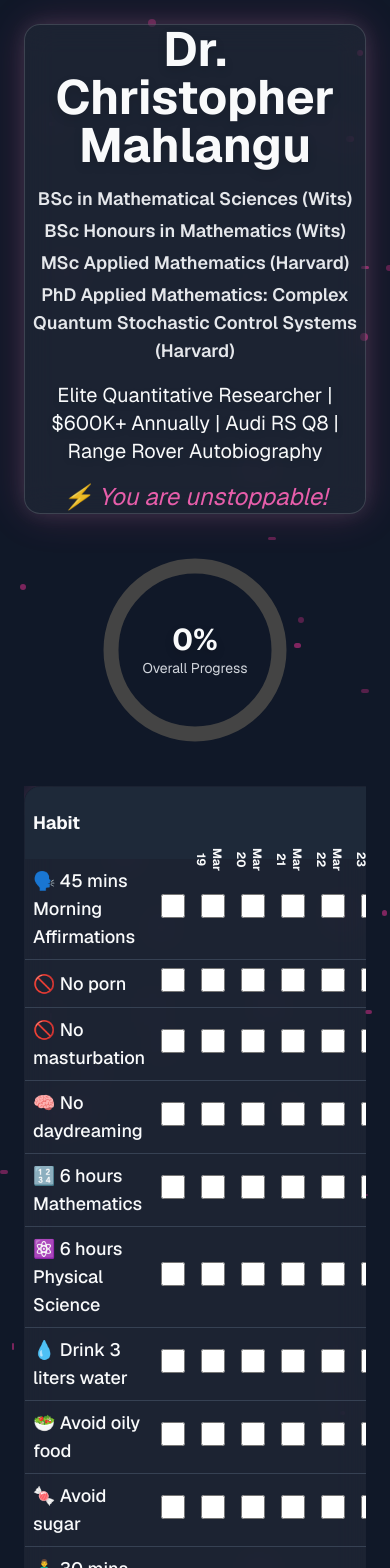
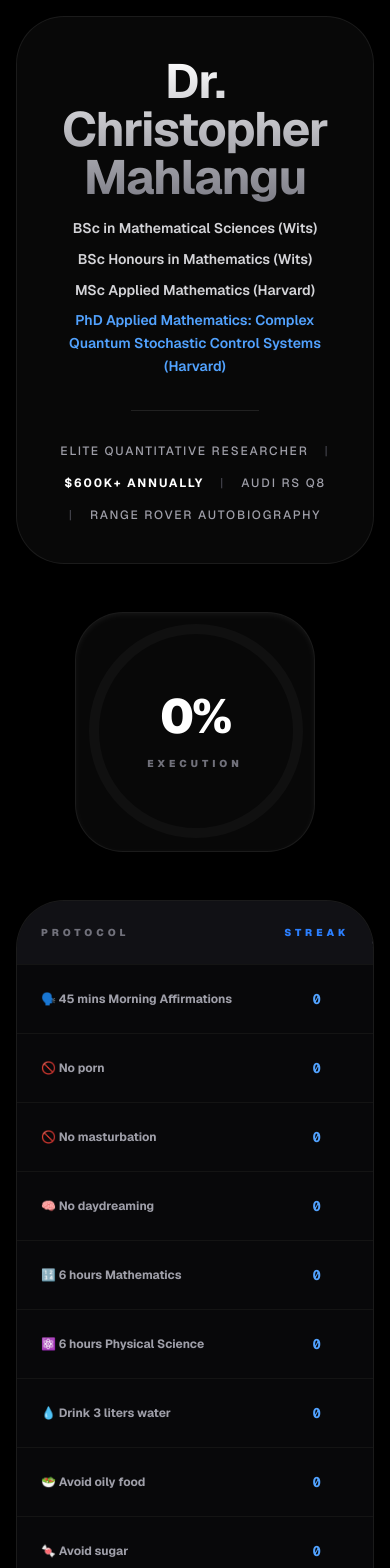
Before and after one commit to christophermahlangu/drmahlangu-app, a Next.js app: page / in a window 390 px wide. Shown: the top 1568 px of the page. Built offline with nearby package versions, Linux system fonts and the light colour scheme.

Commit message:
Liquid Glass Credentials Upgrade

```diff
--- a/app/page.tsx
+++ b/app/page.tsx
@@ -33,55 +33,25 @@ function generateDates() {
 
 const dates = generateDates();
 
-const dailyMessages = [
-  "✨ Today is your day — make it legendary!",
-  "🔥 Keep pushing — every check counts!",
-  "💎 Build habits, build yourself.",
-  "🚀 Small steps = giant leaps.",
-  "🌟 Believe in the process.",
-  "⚡ You are unstoppable!",
-  "🌈 Glow with your habits!",
-  "💫 Every check is progress!",
-];
-
 export default function Home() {
   const [checkboxes, setCheckboxes] = useState<Record<string, boolean>>({});
-  const [dailyMessage, setDailyMessage] = useState("");
-  const [width, setWidth] = useState(0);
-  const [height, setHeight] = useState(0);
-  const [messageIndex, setMessageIndex] = useState(0);
+  const [mounted, setMounted] = useState(false);
+  const [windowSize, setWindowSize] = useState({ width: 0, height: 0 });
 
   useEffect(() => {
     const saved = localStorage.getItem("mahlanguTracker");
     if (saved) setCheckboxes(JSON.parse(saved));
-
-    setWidth(window.innerWidth);
-    setHeight(window.innerHeight);
-
-    // Set initial daily message randomly
-    setMessageIndex(Math.floor(Math.random() * dailyMessages.length));
+    setWindowSize({ width: window.innerWidth, height: window.innerHeight });
+    setMounted(true);
   }, []);
 
   useEffect(() => {
-    localStorage.setItem("mahlanguTracker", JSON.stringify(checkboxes));
-  }, [checkboxes]);
-
-  // Rotate daily message every 10s
-  useEffect(() => {
-    const interval = setInterval(() => {
-      setMessageIndex(prev => (prev + 1) % dailyMessages.length);
-    }, 10000);
-    return () => clearInterval(interval);
-  }, []);
+    if (mounted) localStorage.setItem("mahlanguTracker", JSON.stringify(checkboxes));
+  }, [checkboxes, mounted]);
 
   const toggle = (habit: string, date: string) => {
     const key = `${habit}-${date}`;
     setCheckboxes(prev => ({ ...prev, [key]: !prev[key] }));
-  };
-
-  const dailyProgress = (date: string) => {
-    const checked = habits.filter(h => checkboxes[`${h}-${date}`]).length;
-    return (checked / habits.length) * 100;
   };
 
   const overallProgress = () => {
@@ -100,189 +70,161 @@ export default function Home() {
     return streak;
   };
 
+  if (!mounted) return null;
+
   return (
-    <main className="min-h-screen p-6 font-sans relative overflow-hidden bg-gray-900 text-gray-50">
-      {/* Background particles */}
-      <div className="absolute inset-0 pointer-events-none">
-        {Array.from({ length: 50 }).map((_, i) => (
-          <div
-            key={i}
-            className="absolute bg-pink-500 rounded-full opacity-30 animate-pulse"
-            style={{
-              width: `${Math.random() * 6 + 2}px`,
-              height: `${Math.random() * 6 + 2}px`,
-              top: `${Math.random() * 100}%`,
-              left: `${Math.random() * 100}%`,
-              animationDelay: `${Math.random() * 5}s`,
-            }}
-          />
-        ))}
+    <main className="min-h-screen bg-[#000] text-white p-4 md:p-10 font-sans selection:bg-blue-500/30 relative overflow-x-hidden antialiased">
+
+      {/* --- APPLE VIBRANT BACKGROUND --- */}
+      <div className="fixed inset-0 -z-10 bg-[#020205]">
+        <div className="absolute top-[-25%] left-[-10%] w-[90%] h-[80%] rounded-full bg-blue-600/15 blur-[180px] animate-pulse" />
+        <div className="absolute bottom-[-15%] right-[-10%] w-[70%] h-[70%] rounded-full bg-indigo-600/10 blur-[150px]" />
       </div>
 
       {/* Confetti on 100% */}
-      {overallProgress() === 100 && <Confetti width={width} height={height} recycle={false} numberOfPieces={150} />}
+      {overallProgress() === 100 && <Confetti width={windowSize.width} height={windowSize.height} recycle={false} />}
 
-      {/* Vision Board */}
-      <div className="max-w-4xl mx-auto text-center space-y-4 mb-10 glass-panel">
-        <h1 className="text-5xl font-bold drop-shadow-lg">Dr. Christopher Mahlangu</h1>
-        <div className="space-y-1 text-lg font-semibold text-gray-200">
+      <div className="max-w-6xl mx-auto space-y-12">
+
+        {/* --- IDENTITY HEADER (Liquid Glass Style) --- */}
+        <header className="liquid-glass p-10 md:p-16 text-center shadow-2xl">
+          <h1 className="text-5xl md:text-7xl font-bold tracking-tight bg-clip-text text-transparent bg-gradient-to-b from-white to-zinc-500 pb-4">
+            Dr. Christopher Mahlangu
+          </h1>
+
+          <div className="space-y-2 text-sm md:text-base font-semibold text-zinc-300 max-w-4xl mx-auto leading-relaxed">
             <p>BSc in Mathematical Sciences (Wits)</p>
             <p>BSc Honours in Mathematics (Wits)</p>
             <p>MSc Applied Mathematics (Harvard)</p>
-          <p>PhD Applied Mathematics: Complex Quantum Stochastic Control Systems (Harvard)</p>
-        </div>
-        <p className="text-xl mt-3 drop-shadow-md">
-          Elite Quantitative Researcher | $600K+ Annually | Audi RS Q8 | Range Rover Autobiography
-        </p>
-        <p className="text-2xl italic text-pink-400 animate-pulse transition-all duration-1000">{dailyMessages[messageIndex]}</p>
+            <p className="text-blue-400">PhD Applied Mathematics: Complex Quantum Stochastic Control Systems (Harvard)</p>
           </div>
 
-      {/* Circular Overall Progress */}
-      <div className="relative w-48 h-48 mx-auto mb-10">
-        <svg className="w-48 h-48 transform -rotate-90">
-          <circle cx="96" cy="96" r="84" stroke="#444" strokeWidth="15" fill="none" />
+          <div className="h-[1px] w-32 bg-white/10 mx-auto my-8" />
+
+          <div className="flex flex-wrap justify-center gap-4 text-xs md:text-sm font-medium tracking-[0.15em] text-zinc-400 uppercase">
+             <span>Elite Quantitative Researcher</span>
+             <span className="text-zinc-700">|</span>
+             <span className="text-white font-bold">$600K+ Annually</span>
+             <span className="text-zinc-700">|</span>
+             <span>Audi RS Q8</span>
+             <span className="text-zinc-700">|</span>
+             <span>Range Rover Autobiography</span>
+          </div>
+        </header>
+
+        {/* --- LIQUID PROGRESS RING --- */}
+        <div className="flex justify-center">
+            <div className="liquid-glass p-8 flex flex-col items-center gap-4 rounded-full w-60 h-60 justify-center relative shadow-inner shadow-white/5">
+                <svg className="absolute inset-0 w-full h-full transform -rotate-90">
+                    <circle cx="120" cy="120" r="102" stroke="rgba(255,255,255,0.03)" strokeWidth="10" fill="none" />
                     <circle
-            cx="96"
-            cy="96"
-            r="84"
-            stroke="url(#gradient)"
-            strokeWidth="15"
+                        cx="120" cy="120" r="102"
+                        stroke="url(#liquid-blue)"
+                        strokeWidth="10"
                         fill="none"
-            strokeDasharray={2 * Math.PI * 84}
-            strokeDashoffset={2 * Math.PI * 84 * (1 - overallProgress() / 100)}
+                        strokeDasharray={2 * Math.PI * 102}
+                        strokeDashoffset={2 * Math.PI * 102 * (1 - overallProgress() / 100)}
                         strokeLinecap="round"
-            style={{ transition: "stroke-dashoffset 1s ease-out" }}
+                        className="transition-all duration-1000"
                     />
                     <defs>
-            <linearGradient id="gradient" x1="0" y1="0" x2="1" y2="1">
-              <stop offset="0%" stopColor="#3B82F6" />
-              <stop offset="100%" stopColor="#EC4899" />
+                        <linearGradient id="liquid-blue" x1="0" y1="0" x2="1" y2="1">
+                            <stop offset="0%" stopColor="#0A84FF" />
+                            <stop offset="100%" stopColor="#5E5CE6" />
                         </linearGradient>
                     </defs>
                 </svg>
-        <div className="absolute inset-0 flex flex-col items-center justify-center">
-          <span className="text-3xl font-bold drop-shadow-lg">{overallProgress().toFixed(0)}%</span>
-          <span className="text-sm text-gray-300">Overall Progress</span>
+                <span className="text-5xl font-black tracking-tighter">{overallProgress().toFixed(0)}%</span>
+                <span className="text-[10px] uppercase tracking-[0.4em] text-zinc-500 font-black">Execution</span>
             </div>
         </div>
 
-      {/* Habit Tracker Table */}
-      <div className="overflow-x-auto w-full max-w-6xl mb-10 relative z-10">
-        <table className="border-collapse w-full shadow-lg rounded-3xl overflow-hidden glass-panel">
-          <thead className="bg-gray-800 bg-opacity-40">
-            <tr>
-              <th className="sticky top-0 bg-gray-800 bg-opacity-40 z-10 p-2 text-left text-lg">Habit</th>
+        {/* --- THE GRID (Apple Table style) --- */}
+        <div className="liquid-glass rounded-[48px] overflow-hidden border border-white/5 shadow-2xl mb-20">
+          <div className="overflow-x-auto">
+            <table className="w-full border-collapse">
+              <thead>
+                <tr className="bg-white/[0.04] border-b border-white/5">
+                  <th className="sticky left-0 z-30 bg-[#111115] p-6 text-left text-[10px] font-black uppercase tracking-[0.4em] text-zinc-500 min-w-[260px]">Protocol</th>
                   {dates.map(date => (
-                <th key={date} className="p-2 text-center text-xs rotate-90 origin-bottom">{date}</th>
+                    <th key={date} className="p-4 text-[10px] font-bold text-zinc-500 border-r border-white/5 min-w-[64px]">
+                      <div className="rotate-[-90deg] whitespace-nowrap">{date}</div>
+                    </th>
                   ))}
-              <th className="sticky top-0 bg-gray-800 bg-opacity-40 z-10 p-2 text-center text-lg">Progress</th>
-              <th className="sticky top-0 bg-gray-800 bg-opacity-40 z-10 p-2 text-center text-lg">Streak 🔥</th>
+                  <th className="sticky right-0 z-30 bg-[#111115] p-6 text-center text-[10px] font-black uppercase tracking-[0.4em] text-blue-500">Streak</th>
                 </tr>
               </thead>
-          <tbody>
+              <tbody className="divide-y divide-white/5">
                 {habits.map(habit => (
-              <tr key={habit} className="border-b border-gray-700 hover:bg-white hover:bg-opacity-10 transition relative">
-                <td className="p-2 font-medium text-lg">{habit}</td>
+                  <tr key={habit} className="group hover:bg-white/[0.02] transition-colors">
+                    <td className="sticky left-0 z-20 bg-[#08080a] p-6 text-xs font-bold text-zinc-400 group-hover:text-white transition-colors">
+                      {habit}
+                    </td>
                     {dates.map(date => {
                       const key = `${habit}-${date}`;
                       return (
-                    <td key={key} className="p-2 text-center relative">
-                      <input
-                        type="checkbox"
-                        className="neon-checkbox w-6 h-6 cursor-pointer accent-gradient hover:scale-125 transition transform duration-300"
-                        checked={!!checkboxes[key]}
-                        onChange={() => toggle(habit, date)}
-                      />
-                      {checkboxes[key] && (
-                        <span className="absolute -top-1 -right-1 text-pink-400 animate-pulse">✨</span>
-                      )}
+                        <td key={key} className="p-0 border-r border-white/5">
+                          <button
+                            onClick={() => toggle(habit, date)}
+                            className={`w-full h-16 flex items-center justify-center transition-all ${
+                                checkboxes[key] ? 'bg-blue-500/[0.08]' : 'hover:bg-white/[0.04]'
+                            }`}
+                          >
+                            <div className={`w-6 h-6 rounded-full border-2 transition-all duration-500 flex items-center justify-center ${
+                              checkboxes[key] ? 'bg-blue-500 border-blue-400 shadow-[0_0_20px_rgba(10,132,255,0.5)] scale-110' : 'border-zinc-800'
+                            }`}>
+                              {checkboxes[key] && <span className="text-white text-[12px] font-black">✓</span>}
+                            </div>
+                          </button>
                         </td>
                       );
                     })}
-                <td className="p-2 text-center text-lg font-bold">
-                  {(
-                    habits.filter(h => dates.some(date => checkboxes[`${h}-${date}`])).length /
-                    habits.length *
-                    100
-                  ).toFixed(0)}
-                  %
-                </td>
-                <td className="p-2 text-center text-lg font-semibold">
-                  {habitStreak(habit)} {habitStreak(habit) > 0 && <span className="neon-star">⭐</span>}
+                    <td className="sticky right-0 z-20 bg-[#08080a] p-6 text-center font-mono text-blue-400 text-sm font-bold border-l border-white/5">
+                      {habitStreak(habit)}
                     </td>
                   </tr>
                 ))}
               </tbody>
             </table>
           </div>
-
-      {/* Motivational Link */}
-      <div className="text-center z-10 relative">
-        <a
-          href="https://www.youtube.com/watch?v=dQw4w9WgXcQ"
-          target="_blank"
-          className="px-6 py-3 bg-pink-500 text-white rounded-full shadow-lg hover:bg-pink-600 transition duration-300 font-semibold"
-        >
-          Need Motivation? Click Here!
-        </a>
         </div>
 
-      {/* --- NEON / GLOSSY CSS --- */}
+        <footer className="py-16 text-center space-y-4">
+            <div className="h-[1px] w-12 bg-zinc-800 mx-auto" />
+            <p className="text-[9px] text-zinc-700 tracking-[0.8em] uppercase font-black">
+              Mahlangu QuantumOS // High Fidelity Execution
+            </p>
+        </footer>
+      </div>
+
+      {/* --- LIQUID GLASS ENHANCEMENT --- */}
       <style jsx global>{`
-        .glass-panel {
-          background: rgba(255, 255, 255, 0.05);
-          backdrop-filter: blur(15px);
-          border: 1px solid rgba(255, 255, 255, 0.15);
-          border-radius: 1rem;
-          box-shadow: 0 0 20px rgba(255, 255, 255, 0.1),
-            0 0 40px rgba(236, 72, 153, 0.2);
-          transition: all 0.3s ease;
+        .liquid-glass {
+          background: rgba(255, 255, 255, 0.03);
+          backdrop-filter: blur(50px) saturate(200%);
+          -webkit-backdrop-filter: blur(50px) saturate(200%);
+          border: 1px solid rgba(255, 255, 255, 0.08);
+          border-radius: 48px;
         }
 
-        .neon-checkbox:checked {
-          box-shadow: 0 0 10px #ec4899, 0 0 20px #3b82f6;
+        /* Apple Style Scrollbar */
+        ::-webkit-scrollbar {
+          height: 5px;
         }
-        .neon-checkbox:hover {
-          transform: scale(1.3);
-          box-shadow: 0 0 5px #ec4899, 0 0 15px #3b82f6;
+        ::-webkit-scrollbar-track {
+          background: transparent;
+        }
+        ::-webkit-scrollbar-thumb {
+          background: rgba(255, 255, 255, 0.05);
+          border-radius: 10px;
+        }
+        ::-webkit-scrollbar-thumb:hover {
+          background: rgba(10, 132, 255, 0.4);
         }
 
-        .neon-star {
-          text-shadow: 0 0 5px #facc15, 0 0 10px #fcd34d, 0 0 20px #fbbf24;
-          animation: pulseStar 1.5s infinite;
-        }
-        @keyframes pulseStar {
-          0%,
-          100% {
-            transform: scale(1);
-            opacity: 1;
-          }
-          50% {
-            transform: scale(1.3);
-            opacity: 0.8;
-          }
-        }
-
-        .neon-progress {
-          box-shadow: 0 0 8px #3b82f6, 0 0 15px #ec4899;
-          border-radius: 9999px;
-        }
-
-        @keyframes gradientBackground {
-          0% {
-            background-position: 0% 50%;
-          }
-          50% {
-            background-position: 100% 50%;
-          }
-          100% {
-            background-position: 0% 50%;
-          }
-        }
-
-        .animate-gradientBackground {
-          background-size: 400% 400%;
-          animation: gradientBackground 20s ease infinite;
+        @keyframes pulse {
+          0%, 100% { opacity: 0.2; transform: scale(1); }
+          50% { opacity: 0.3; transform: scale(1.05); }
         }
       `}</style>
     </main>
```
Lines whose indentation alone changed are shown as unchanged.
